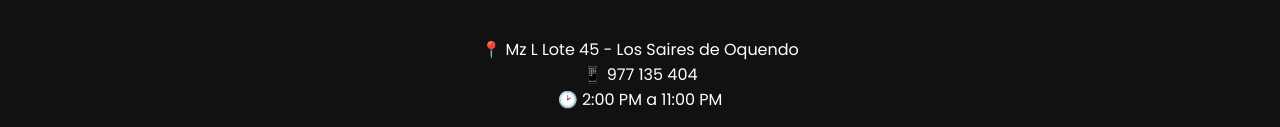
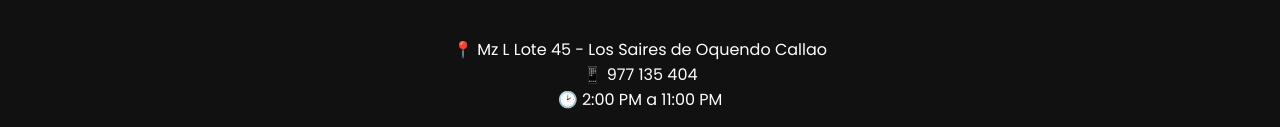
Before and after one commit to julio123ds/miniapi, a plain HTML site: page index.html in a window 1280 px wide. Shown: the part 2474-2601 px from the top of the page. Drawn offline with Linux system fonts and the light colour scheme.

Commit message:
Update index.html

```diff
--- a/index.html
+++ b/index.html
@@ -274,7 +274,7 @@ diseño de barba y atención personalizada para cada cliente.
 
 <div class="contacto">
 
-<p>📍 Mz L Lote 45 - Los Saires de Oquendo</p>
+<p>📍 Mz L Lote 45 - Los Saires de Oquendo Callao</p>
 
 <p>📱 977 135 404</p>
 
```
